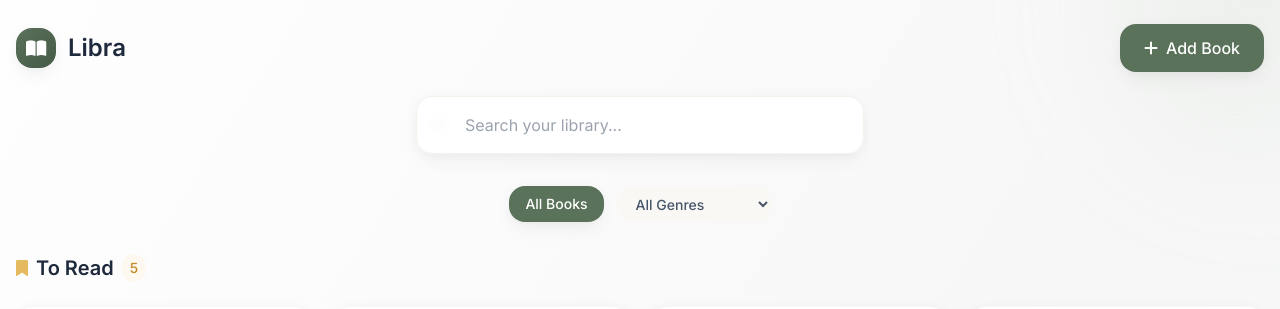
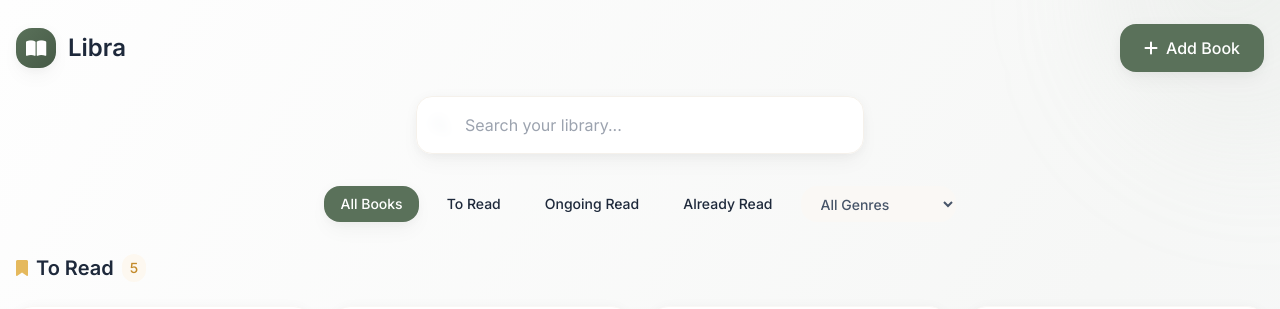
Before and after one commit to febriansyahardian/libra-personallibrary, a website: page public/index.html in a window 1280 px wide. Shown: the top 309 px of the page. Drawn offline with Linux system fonts and the light colour scheme.

Commit message:
Update index.html
1

```diff
--- a/public/index.html
+++ b/public/index.html
@@ -53,6 +53,13 @@
             <div class="flex flex-wrap gap-3 justify-center">
                 <button class="filter-button filter-active" data-filter="all">
                     All Books
+                </button>
+                <button class="filter-button" data-filter="to-read">
+                    To Read
+                </button><button class="filter-button" data-filter="ongoing">
+                    Ongoing Read
+                </button><button class="filter-button" data-filter="read">
+                    Already Read
                 </button>
                 <select id="genreFilter" class="filter-button filter-inactive">
                     <option value="all">All Genres</option>
```
